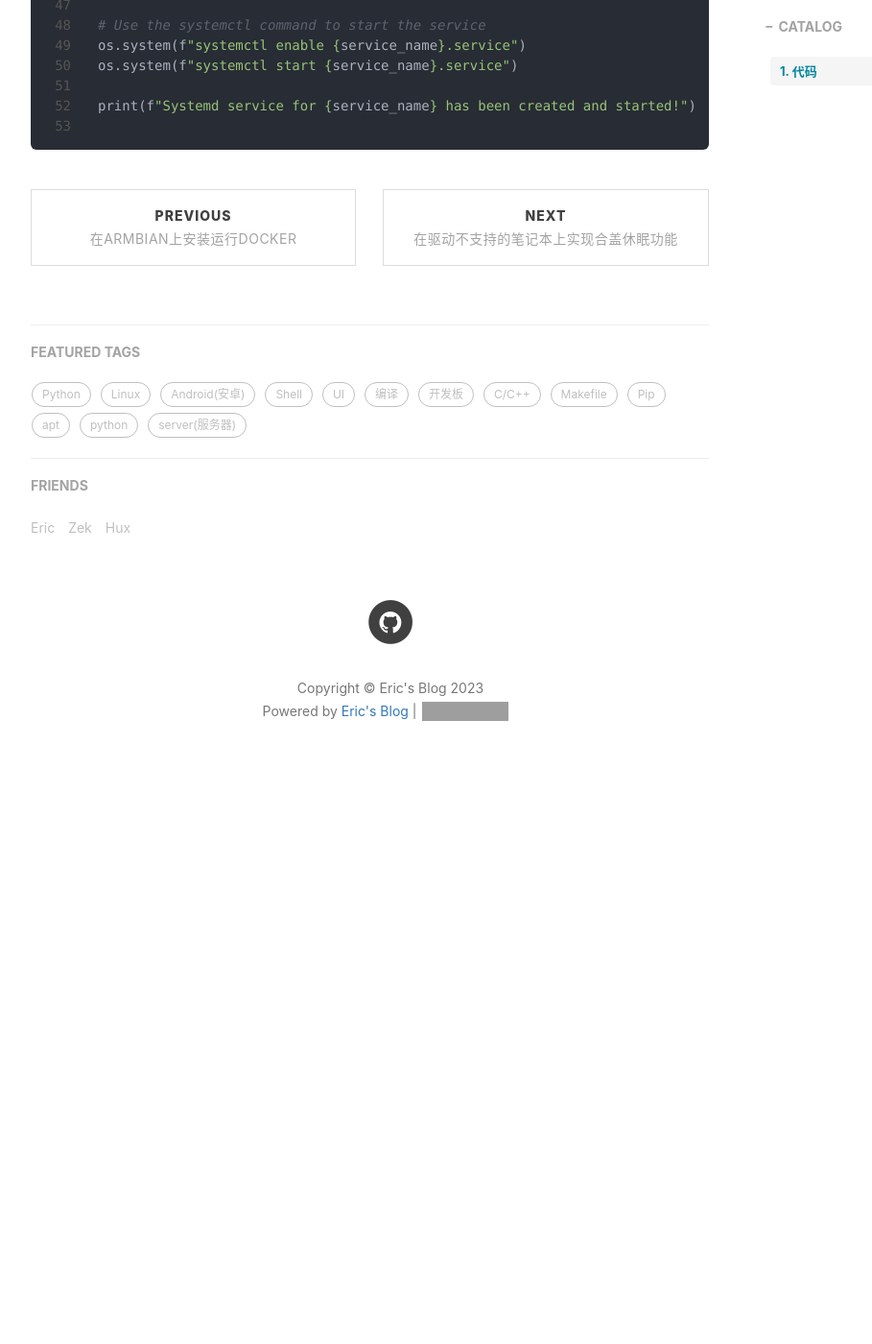
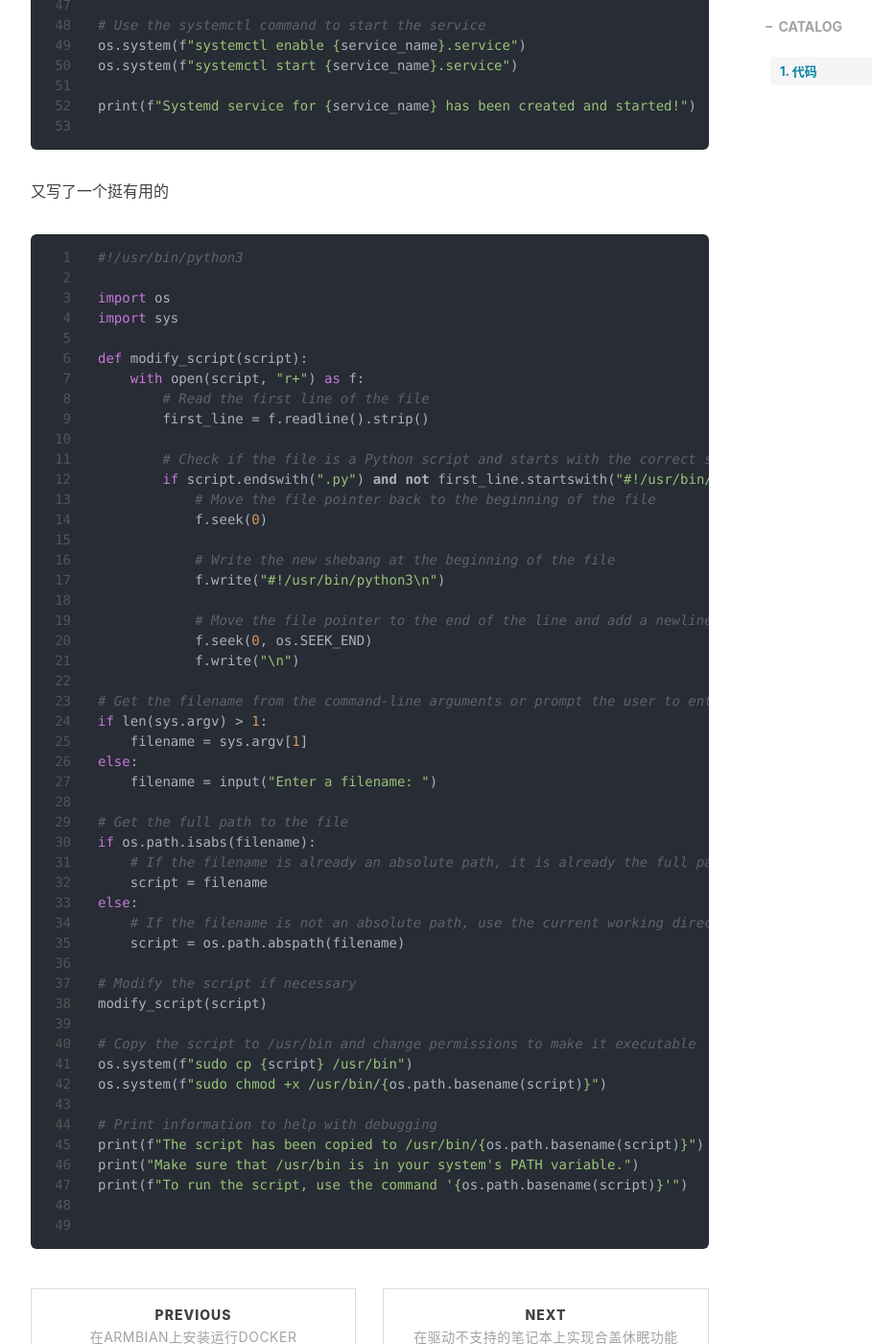
Before and after one commit to Zeknes/zeknes.github.io, a Jekyll site: the page built from _posts/2023-03-09-add-system-service-script.md, in a window 1280 px wide and 1400 px high, scrolled down 1535 px. Shown: the whole window at 96% size, without its empty margins (233-1142 px from the left). Built offline with Jekyll 4.4.1, drawn with Linux system fonts in a browser that asks for light colours; nearby versions of some CDN libraries; comment, search, counter and statistics services are not loaded; before the commit the page ends 2380 px from its top, so only the background shows below that; some of the changed text lies outside the part shown; grey boxes are pictures that could not be loaded.

Commit message:
added script2 in system service file

````diff
--- a/_posts/2023-03-09-add-system-service-script.md
+++ b/_posts/2023-03-09-add-system-service-script.md
@@ -13,27 +13,7 @@ tags:
 
 
 
-
-
-
-
-
-
-
-
-
-
-
-
-
-
-
-
-
-
-
-
-x写了一个自动添加系统服务的脚本, 以后添加服务就方便了很多.
+写了一个自动添加系统服务的脚本, 以后添加服务就方便了很多.
 
 
 
@@ -96,3 +76,61 @@ os.system(f"systemctl start {service_name}.service")
 print(f"Systemd service for {service_name} has been created and started!")
 
 ```
+
+
+
+又写了一个挺有用的
+
+
+
+```python
+#!/usr/bin/python3
+
+import os
+import sys
+
+def modify_script(script):
+    with open(script, "r+") as f:
+        # Read the first line of the file
+        first_line = f.readline().strip()
+
+        # Check if the file is a Python script and starts with the correct shebang
+        if script.endswith(".py") and not first_line.startswith("#!/usr/bin/python3"):
+            # Move the file pointer back to the beginning of the file
+            f.seek(0)
+
+            # Write the new shebang at the beginning of the file
+            f.write("#!/usr/bin/python3\n")
+
+            # Move the file pointer to the end of the line and add a newline character
+            f.seek(0, os.SEEK_END)
+            f.write("\n")
+
+# Get the filename from the command-line arguments or prompt the user to enter one
+if len(sys.argv) > 1:
+    filename = sys.argv[1]
+else:
+    filename = input("Enter a filename: ")
+
+# Get the full path to the file
+if os.path.isabs(filename):
+    # If the filename is already an absolute path, it is already the full path
+    script = filename
+else:
+    # If the filename is not an absolute path, use the current working directory to get the full path
+    script = os.path.abspath(filename)
+
+# Modify the script if necessary
+modify_script(script)
+
+# Copy the script to /usr/bin and change permissions to make it executable
+os.system(f"sudo cp {script} /usr/bin")
+os.system(f"sudo chmod +x /usr/bin/{os.path.basename(script)}")
+
+# Print information to help with debugging
+print(f"The script has been copied to /usr/bin/{os.path.basename(script)}")
+print("Make sure that /usr/bin is in your system's PATH variable.")
+print(f"To run the script, use the command '{os.path.basename(script)}'")
+
+
+```
````
Also changed, not shown: pwa/manifest.json.
